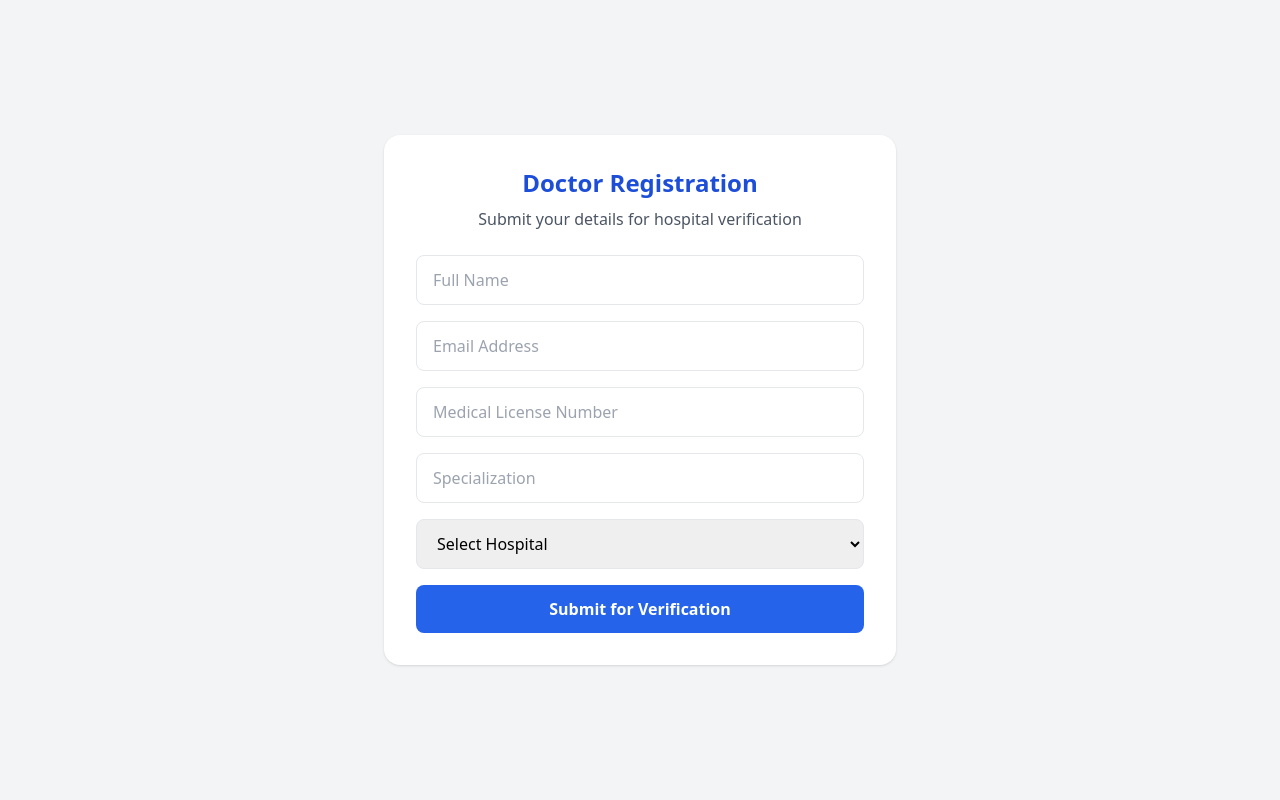
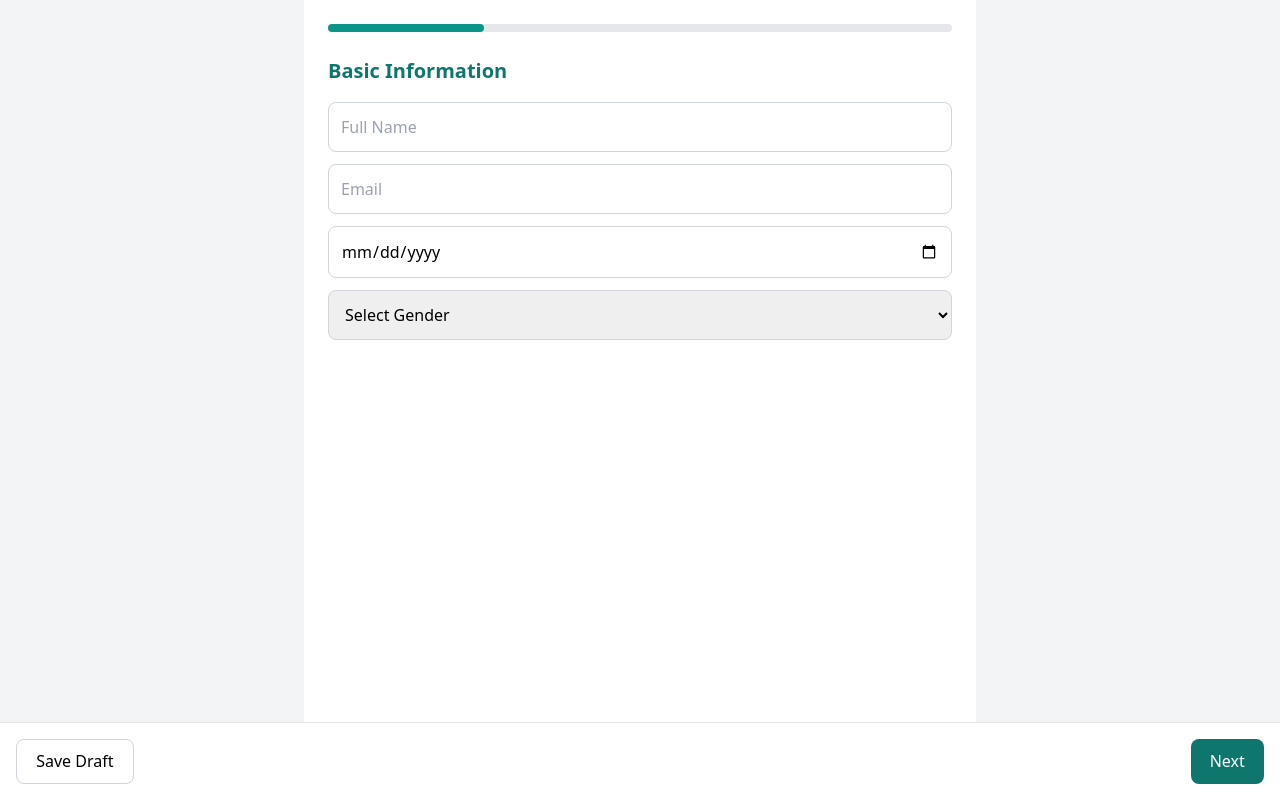
Before and after one commit to deva41103/Aroyag, a Flask app: template templates/doctor/doctor_create_profile.html in a window 1280 px wide. Run offline with Flask 3, Linux system fonts and the light colour scheme; the template is opened without the code that fills it, so the values that code supplies are empty; parts of the project's set-up code (start-up, migrations or seed data) failed here and were passed over; some libraries are stand-ins or nearby versions.

Commit message:
doctor profile with dashboard

```diff
--- a/templates/doctor/doctor_create_profile.html
+++ b/templates/doctor/doctor_create_profile.html
@@ -1,72 +1,233 @@
 <!DOCTYPE html>
 <html lang="en">
 <head>
-  <meta charset="UTF-8">
-  <meta name="viewport" content="width=device-width, initial-scale=1.0">
-  <title>Doctor Registration – AROgyam</title>
+  <meta charset="UTF-8" />
+  <title>Complete Doctor Profile – AROGYAM</title>
+  <meta name="viewport" content="width=device-width, initial-scale=1.0" />
   <script src="https://cdn.tailwindcss.com"></script>
 </head>
 
-<body class="min-h-screen bg-gray-100 flex items-center justify-center px-4">
+<body class="bg-gray-100 min-h-screen">
 
-  <div class="w-full max-w-lg bg-white rounded-2xl shadow p-8">
-    <h2 class="text-2xl font-bold text-blue-700 text-center mb-2">
-      Doctor Registration
-    </h2>
-    <p class="text-center text-gray-600 mb-6">
-      Submit your details for hospital verification
-    </p>
+<form method="POST" enctype="multipart/form-data"
+      class="max-w-2xl mx-auto bg-white min-h-screen p-6 pb-28">
 
-    <form method="POST" class="space-y-4">
+  <!-- PROGRESS BAR -->
+  <div class="w-full bg-gray-200 rounded-full h-2 mb-6">
+    <div id="progressBar"
+      class="bg-teal-600 h-2 rounded-full transition-all duration-500"
+      style="width: 0%"></div>
+  </div>
 
-      <input
-        name="full_name"
-        placeholder="Full Name"
-        required
-        class="w-full px-4 py-3 border rounded-lg focus:ring-2 focus:ring-blue-600"
-      >
+  <!-- STEP 1 : BASIC INFO -->
+  <div class="step">
+    <h2 class="title">Basic Information</h2>
 
-      <input
-        name="email"
-        type="email"
-        placeholder="Email Address"
-        required
-        class="w-full px-4 py-3 border rounded-lg focus:ring-2 focus:ring-blue-600"
-      >
+    <input name="full_name" required placeholder="Full Name" class="input" />
+    <input type="email" name="email" required placeholder="Email" class="input" />
+    <input type="date" name="dob" required class="input" />
 
-      <input
-        name="license"
-        placeholder="Medical License Number"
-        required
-        class="w-full px-4 py-3 border rounded-lg focus:ring-2 focus:ring-blue-600"
-      >
+    <select name="gender" required class="input">
+      <option value="">Select Gender</option>
+      <option>Male</option>
+      <option>Female</option>
+      <option>Other</option>
+    </select>
+  </div>
 
-      <input
-        name="specialization"
-        placeholder="Specialization"
-        required
-        class="w-full px-4 py-3 border rounded-lg focus:ring-2 focus:ring-blue-600"
-      >
+  <!-- STEP 2 : PROFESSIONAL DETAILS -->
+  <div class="step hidden">
+    <h2 class="title">Professional Details</h2>
 
-      <select
-        name="hospital_id"
-        required
-        class="w-full px-4 py-3 border rounded-lg focus:ring-2 focus:ring-blue-600"
-      >
-        <option value="">Select Hospital</option>
-        {% for h in hospitals %}
-          <option value="{{ h.id }}">{{ h.name }}</option>
-        {% endfor %}
-      </select>
+    <input name="license_number" required placeholder="Medical License Number" class="input" />
 
-      <button
-        type="submit"
-        class="w-full bg-blue-600 text-white py-3 rounded-lg font-semibold hover:bg-blue-700 transition">
-        Submit for Verification
-      </button>
+    <select name="issuing_authority" required class="input">
+      <option value="">Issuing Authority</option>
+      <option>Medical Council of India</option>
+      <option>State Medical Council</option>
+      <option>National Medical Commission</option>
+    </select>
 
-    </form>
+    <select name="specialization" required class="input">
+      <option value="">Specialization</option>
+      <option>General Medicine</option>
+      <option>Cardiology</option>
+      <option>Orthopedics</option>
+      <option>Pediatrics</option>
+      <option>Gynecology</option>
+      <option>Neurology</option>
+      <option>Dermatology</option>
+      <option>Surgery</option>
+    </select>
+
+    <input name="experience" type="number"
+           required placeholder="Years of Experience"
+           class="input" />
+
+    <select name="hospital_id" required class="input">
+      <option value="">Select Hospital / Clinic</option>
+      {% for h in hospitals %}
+        <option value="{{ h.id }}">{{ h.name }}</option>
+      {% endfor %}
+    </select>
   </div>
+
+  <!-- STEP 3 : DOCUMENTS -->
+  <div class="step hidden">
+    <h2 class="title">Documents</h2>
+
+    <label class="text-sm text-gray-600">Medical Registration Certificate</label>
+    <input type="file" name="medical_cert" required class="input" />
+
+    <label class="text-sm text-gray-600">Degree Certificate</label>
+    <input type="file" name="degree_cert" required class="input" />
+
+    <label class="text-sm text-gray-600">Government ID (Aadhaar / PAN / Passport)</label>
+    <input type="file" name="govt_id" required class="input" />
+  </div>
+
+  <!-- STEP 4 : CONSENT -->
+  <div class="step hidden">
+    <h2 class="title">Consent & Agreement</h2>
+
+    <label class="check">
+      <input type="checkbox" required />
+      I consent to verification of my credentials by AROGYAM admin team
+    </label>
+
+    <label class="check">
+      <input type="checkbox" required />
+      I accept the Privacy Policy & Terms of Service
+    </label>
+
+    <div class="bg-yellow-50 border border-yellow-300 rounded-lg p-3 text-sm text-yellow-800 mt-3">
+      Your profile will be reviewed within 2–3 business days.
+    </div>
+  </div>
+
+  <!-- HIDDEN FLAGS -->
+  <input type="hidden" name="current_step" id="currentStepInput"
+         value="{{ current_step|default(0) }}">
+  <input type="hidden" name="is_final" id="isFinal" value="false">
+
+  <!-- STICKY BOTTOM BAR -->
+  <div class="fixed bottom-0 left-0 right-0 bg-white border-t p-4 flex justify-between gap-2">
+    <button type="button" onclick="prevStep()" id="prevBtn"
+      class="btn-secondary hidden">Back</button>
+
+    <button type="button" onclick="saveDraft()" class="btn-secondary">
+      Save Draft
+    </button>
+
+    <button type="button" onclick="nextStep()" id="nextBtn"
+      class="btn-primary">
+      Next
+    </button>
+
+    <button type="submit" onclick="finalSubmit()" id="submitBtn"
+      class="btn-primary hidden">
+      Submit
+    </button>
+  </div>
+
+</form>
+
+<!-- STYLES -->
+<style>
+.input {
+  width: 100%;
+  padding: .75rem;
+  border: 1px solid #d1d5db;
+  border-radius: .5rem;
+  margin-bottom: .75rem;
+}
+.title {
+  font-size: 1.25rem;
+  font-weight: 600;
+  color: #0f766e;
+  margin-bottom: 1rem;
+}
+.check {
+  display: flex;
+  gap: .5rem;
+  margin-bottom: .75rem;
+}
+.btn-primary {
+  background: #0f766e;
+  color: white;
+  padding: .6rem 1.2rem;
+  border-radius: .5rem;
+}
+.btn-secondary {
+  border: 1px solid #d1d5db;
+  padding: .6rem 1.2rem;
+  border-radius: .5rem;
+}
+</style>
+
+<!-- SCRIPT (SAME AS PATIENT) -->
+<script>
+const steps = document.querySelectorAll(".step");
+const progress = document.getElementById("progressBar");
+const currentStepInput = document.getElementById("currentStepInput");
+
+let step = parseInt(currentStepInput.value || "0");
+
+function showStep() {
+  steps.forEach((s, i) => {
+    s.classList.toggle("hidden", i !== step);
+  });
+
+  progress.style.width = ((step + 1) / steps.length) * 100 + "%";
+
+  document.getElementById("prevBtn").classList.toggle("hidden", step === 0);
+  document.getElementById("nextBtn").classList.toggle("hidden", step === steps.length - 1);
+  document.getElementById("submitBtn").classList.toggle("hidden", step !== steps.length - 1);
+
+  currentStepInput.value = step;
+}
+
+function validateStep() {
+  const requiredFields = steps[step].querySelectorAll(
+    "input[required], select[required], textarea[required]"
+  );
+
+  for (let field of requiredFields) {
+    if (!field.value.trim()) {
+      field.focus();
+      alert("Please fill all required fields");
+      return false;
+    }
+  }
+  return true;
+}
+
+function nextStep() {
+  if (!validateStep()) return;
+  if (step < steps.length - 1) {
+    step++;
+    showStep();
+  }
+}
+
+function prevStep() {
+  if (step > 0) {
+    step--;
+    showStep();
+  }
+}
+
+function saveDraft() {
+  document.getElementById("isFinal").value = "false";
+  document.forms[0].submit();
+}
+
+function finalSubmit() {
+  document.getElementById("isFinal").value = "true";
+}
+
+showStep();
+</script>
 
 </body>
 </html>
```
Also changed, not shown: routes/dashboard.py (+161 -20 lines), templates/doctor/doctor_dashboard.html (+65 -23 lines).
